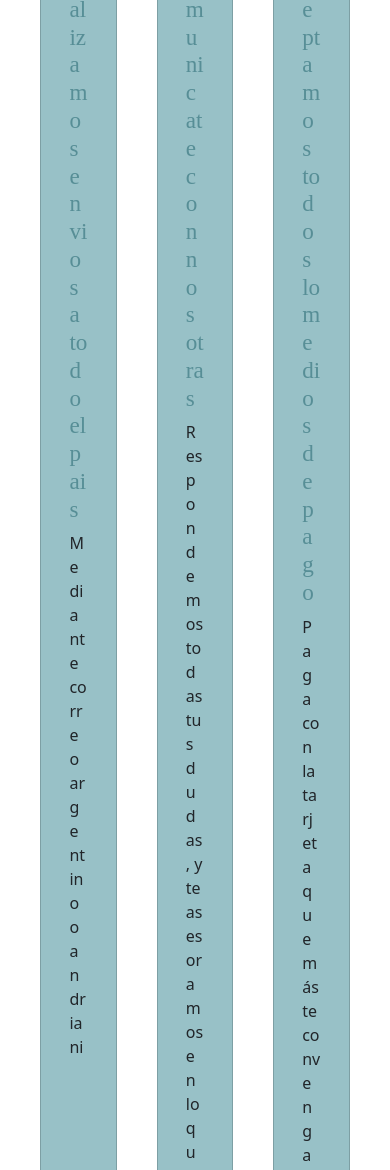
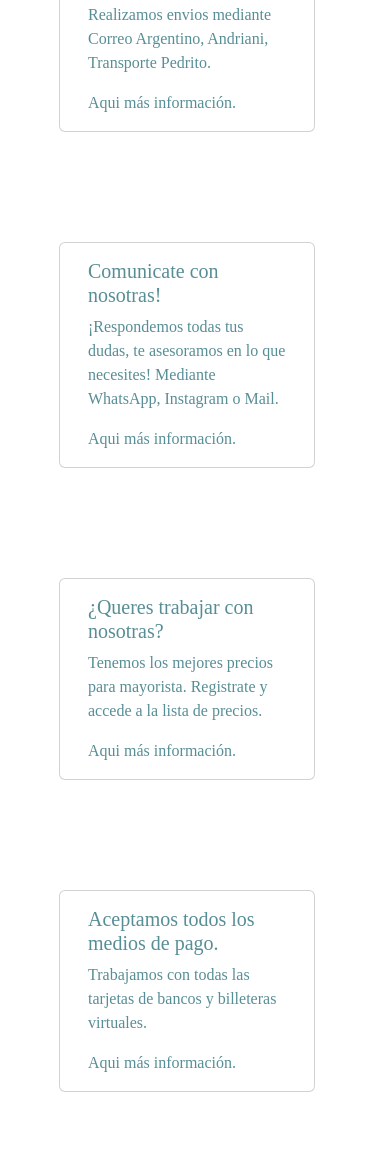
Before and after one commit to belenpadilla/trabajo-padilla, a website: page index.html in a window 390 px wide. Shown: the part 604-1774 px from the top of the page. Drawn offline with nearby package versions, Linux system fonts and the light colour scheme; a script that the page names is missing; a web font is replaced by a local one.

Commit message:
Cambie tarjetas por tarjetas responsive

```diff
--- a/index.html
+++ b/index.html
@@ -12,7 +12,7 @@
     <link rel="stylesheet" href="css/estilo.css">
 
 </head>
-<body class="p-3 mb-2  text-dark conteiner-fluid">
+<body class="p-3 mb-2  conteiner-fluid">
 
   <header>
     <div class="text-center">
@@ -55,39 +55,36 @@
   </nav>
 </div>
 
-
-<div class=" caja-cambio mt-5 row">
-  <div class="card moviMientos cambiarTamaño col-xl-6 col-md-12 col-sm-12">
-    <nav>
-    <div class="card-body moviMientos">
-      <h3 class="card-title">Realizamos envios a todo el pais</h3>
-      <a class="nav-link" href="paginas/utilidades.html">Mediante correo argentino o andriani</a>
-    </div>
-    </nav>
-  </div>
-  <div class="card moviMientos cambiarTamaño col-xl-6 col-md-12 col-xs-12">
-    <div class="card-body moviMientos">
-      <nav>
-      <h3 class="card-title">Comunicate con nosotras</h3>
-      <a class="nav-link" href="paginas/utilidades.html">Respondemos todas tus dudas, y te asesoramos en lo que necesites!</a>
-      </nav>
-    </div>
-  </div>
-  <div class="card moviMientos cambiarTamaño col-xl-6 col-md-12 col-xs-12">
-    <div class="card-body moviMientos">
-      <h3 class="card-title">Aceptamos todos lo medios de pago</h3>
-      <a class="nav-link" href="paginas/utilidades.html">Paga con la tarjeta que más te convenga</a>
-    </div>
-  </div>
-  <div class="card moviMientos cambiarTamaño col-xl-6 col-md-12 col-xs-12">
-    <div class="card-body moviMientos">
-      <h3 class="card-title">¿Queres trabajar con nosotras?</h3>
-      <a class="nav-link" href="paginas/utilidades.html">¡Tenemos los mejores precios para mayorista! Registrate y accede a la lista de precios.</a>
-    </div>
+<div class="row">
+<div class="card utilidades tarjetas col-xl-3 col-md-6 col-sm-12" style="width: 16rem;">
+  <div class="card-body">
+    <h5 class="card-title">¡Hacemos envios a todo el pais!</h5>
+    <p class="card-text">Realizamos envios mediante Correo Argentino, Andriani, Transporte Pedrito.</p>
+    <a href="paginas/utilidades.html" class="nav-link">Aqui más información.</a>
   </div>
 </div>
-
-
+<div class="card utilidades tarjetas col-xl-3 col-md-6 col-sm-12" style="width: 16rem;">
+  <div class="card-body">
+    <h5 class="card-title">Comunicate con nosotras!</h5>
+    <p class="card-text">¡Respondemos todas tus dudas, te asesoramos en lo que necesites! Mediante WhatsApp, Instagram o Mail.</p>
+    <a href="paginas/utilidades.html" class="nav-link">Aqui más información.</a>
+  </div>
+</div>
+<div class="card utilidades tarjetas col-xl-3 col-md-6 col-sm-12" style="width: 16rem;">
+  <div class="card-body">
+    <h5 class="card-title">¿Queres trabajar con nosotras?</h5>
+    <p class="card-text">Tenemos los mejores precios para mayorista. Registrate y accede a la lista de precios.</p>
+    <a href="paginas/utilidades.html" class="nav-link">Aqui más información.</a>
+  </div>
+</div>
+<div class="card utilidades tarjetas col-xl-3 col-md-6 col-sm-12" style="width: 16rem;">
+  <div class="card-body">
+    <h5 class="card-title">Aceptamos todos los medios de pago.</h5>
+    <p class="card-text">Trabajamos con todas las tarjetas de bancos y billeteras virtuales.</p>
+    <a href="paginas/utilidades.html" class="nav-link">Aqui más información.</a>
+  </div>
+</div>
+</div>
 
 <h3 class="text-center mt-5" data-aos="zoom-in-left">EN COMPRAS MAYORES A $6.000 ¡ENVIO GRATIS!</h3>
 
--- a/scss/estilo.scss
+++ b/scss/estilo.scss
@@ -66,7 +66,6 @@ h1, h3, .footerInicio {
 }
 .tarjetas{
     margin: 55px;
-    margin: 15px;
     font-family: 'Gulzar', serif;
 
 }
@@ -93,13 +92,7 @@ h1, h3, .footerInicio {
 
 }
 
-.caja-cambio{
-    display: flex;
-    flex-wrap: wrap;
-    flex-direction: row;
-    justify-content: center;
-    gap: 40px;
-}
+
 .logosRedes{
     width: 35px;
 
```
Also changed, not shown: css/estilo.css.
